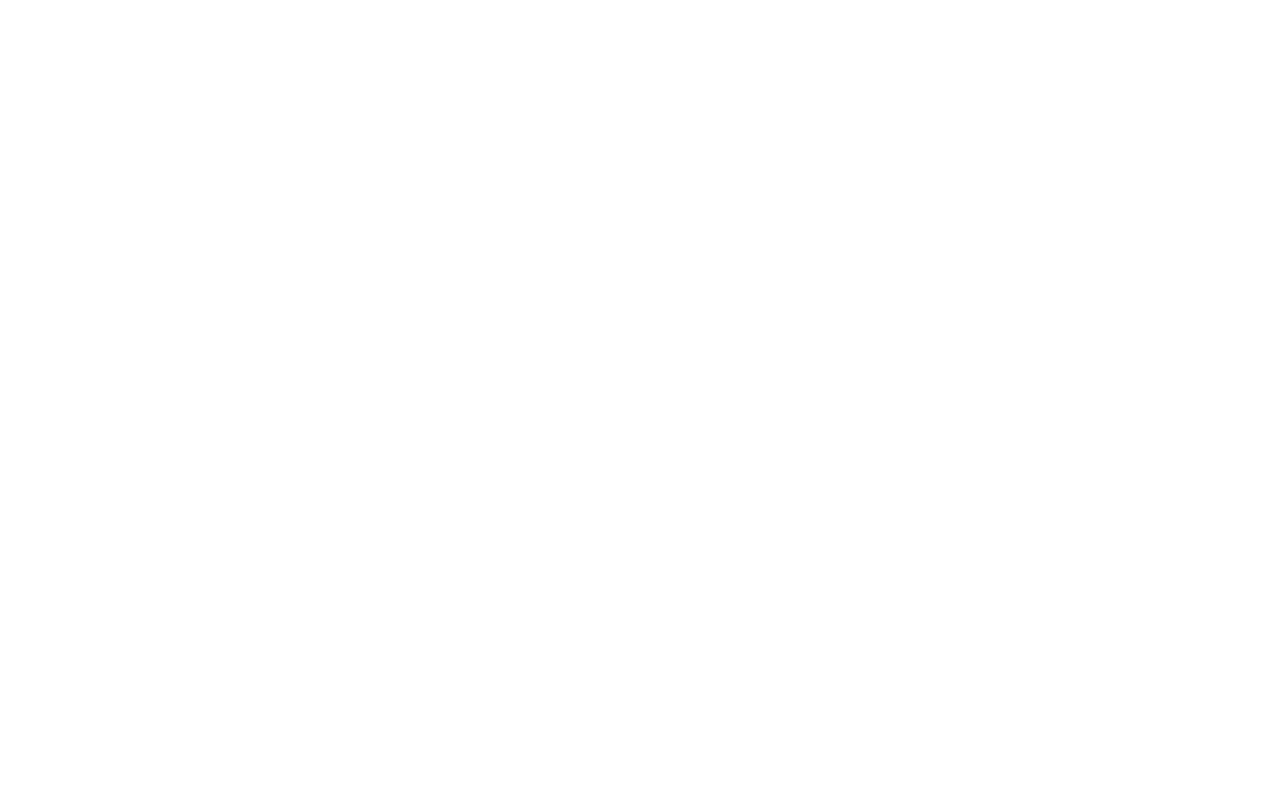
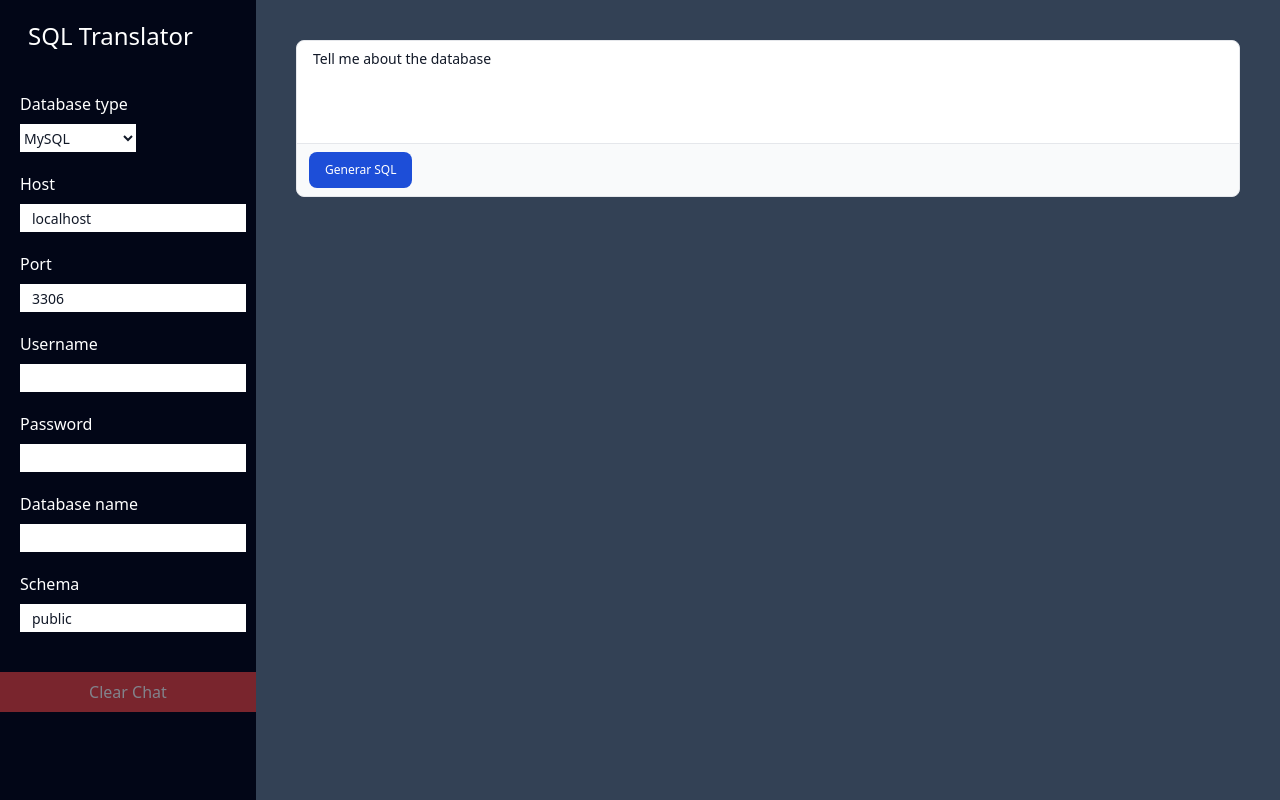
Before and after one commit to FebeFarina/sql-translator, a React (Create React App) app: page / in a window 1280 px wide. Built offline with nearby package versions, Linux system fonts and the light colour scheme.

Commit message:
Connection data and simple input with outputs

```diff
--- a/src/App.js
+++ b/src/App.js
@@ -1,8 +1,247 @@
+import React, { useState, useEffect } from 'react';
 
 
 function App() {
+
+  const [answers, setAnswers] = useState([]);
+  const [sqlQuerys, setSqlQuerys] = useState([]);
+  const [query, setQuery] = useState('Tell me about the database');
+  const [connectionStatus, setConnectionStatus] = useState(undefined);
+  const [databaseInfo, setDatabaseInfo] = useState(undefined);
+  const [isLoading, setIsLoading] = useState(false);
+  const [databaseType, setDatabaseType] = useState("mysql");
+  const [port, setPort] = useState(3306);
+  const [host, setHost] = useState("localhost");
+  const [username, setUsername] = useState("");
+  const [password, setPassword] = useState("");
+  const [database, setDatabase] = useState("");
+  const [schema, setSchema] = useState("public");
+
+  useEffect(() => {
+    switch (databaseType) {
+      case "mysql":
+      case "mariadb":
+        setPort(3306);
+        break;
+      case "postgres":
+        setPort(5432);
+        break;
+      case "oracle":
+        setPort(1521);
+        break;
+      case "mssql":
+        setPort(1433);
+        break;
+      case "mongodb":
+        setPort(27017);
+        break;
+      case "sqlite":
+        setPort(8191);
+        break;
+      default:
+        setPort("");
+    }
+  }, [databaseType]);
+
+  const clearChat = () => {
+    setAnswers([]);
+    setSqlQuerys([]);
+  }
+
+  const testConnection = async () => {
+    const response = await fetch('http://localhost:3001/ping', {
+      method: 'POST',
+      headers: {
+        'Content-Type': 'application/json',
+      },
+      body: JSON.stringify({
+        databaseType,
+        host,
+        port,
+        username,
+        password,
+        database,
+        schema,
+      }),
+    });
+
+    if (response.ok) {
+      setDatabaseInfo({
+        databaseType,
+        host,
+        port,
+        username,
+        password,
+        database,
+        schema,
+      });
+      setConnectionStatus(true);
+    } else {
+      setConnectionStatus(false);
+    }
+  };
+
+  const handleQuerySubmit = async (event) => {
+    setIsLoading(true);
+    event.preventDefault();
+    await testConnection();
+    if (!connectionStatus) {
+      setIsLoading(false);
+      return;
+    }
+    const response = await fetch("http://localhost:3001/", {
+      method: "POST",
+      headers: {
+        "Content-Type": "application/json",
+      },
+      body: JSON.stringify({
+        databaseInfo,
+        query,
+      }),
+    });
+    const data = await response.json();
+    setAnswers(answers.concat(data.answer));
+    setSqlQuerys(sqlQuerys.concat(data.sqlQuery));
+    setIsLoading(false);
+  };
+
   return (
-    <div className="App">
+    <div className="h-screen overflow-hidden flex z-0 relative">
+      <div className="w-1/5 bg-slate-950">
+        <div className="flex flex-col h-full min-h-0">
+          <h1 className="text-2xl text-white px-7 py-5">SQL Translator</h1>
+          <form className="max-w-sm mx-auto p-5">
+            <div className="mb-5">
+              <label for="database" className="block text-white mb-2">Database type</label>
+              <select className=" h-7 text-sm text-gray-900 bg-white border-0 dark:bg-gray-800 focus:ring-0 dark:text-white dark:placeholder-gray-400"
+                name="databaseType"
+                id="databaseType"
+                value={databaseType}
+                onChange={(e) => setDatabaseType(e.target.value)}>
+                <option value="mysql">MySQL</option>
+                <option value="postgres">PostgreSQL</option>
+                <option value="sqlite"> SQLite</option>
+                <option value="oracle">Oracle</option>
+                <option value="mssql">MS SQL Server</option>
+                <option value="mongodb">MongoDB</option>
+                <option value="mariadb">MariaDB</option>
+              </select>
+            </div>
+            <div className="mb-5">
+              <label for="host" className="block text-white mb-2 ">Host</label>
+              <input type="text"
+                id="host"
+                name="host"
+                value={host}
+                onChange={e => setHost(e.target.value)}
+                className=" h-7 text-sm text-gray-900 bg-white border-0 dark:bg-gray-800 focus:ring-0 dark:text-white dark:placeholder-gray-400 w-50 p-3" />
+            </div>
+            <div className="mb-5">
+              <label for="port" className="block text-white mb-2">Port</label>
+              <input type="number"
+                id="port"
+                name="port"
+                value={port}
+                onChange={(e) => setPort(e.target.value)}
+                className=" h-7 text-sm text-gray-900 bg-white border-0 dark:bg-gray-800 focus:ring-0 dark:text-white dark:placeholder-gray-400 w-50 p-3" />
+            </div>
+            <div className="mb-5">
+              <label for="username" className="block text-white mb-2">Username</label>
+              <input type="text"
+                id="username"
+                name="username"
+                value={username}
+                onChange={(e) => setUsername(e.target.value)}
+                className=" h-7 text-sm text-gray-900 bg-white border-0 dark:bg-gray-800 focus:ring-0 dark:text-white dark:placeholder-gray-400 w-50 p-3" />
+            </div>
+            <div className="mb-5">
+              <label for="password" className="block text-white mb-2">Password</label>
+              <input type="password"
+                id="password"
+                name="password"
+                value={password}
+                onChange={(e) => setPassword(e.target.value)}
+                className=" h-7 text-sm text-gray-900 bg-white border-0 dark:bg-gray-800 focus:ring-0 dark:text-white dark:placeholder-gray-400 w-50 p-3" />
+            </div>
+            <div className="mb-5">
+              <label for="database" className="block text-white mb-2">Database name</label>
+              <input type="text"
+                id="database"
+                name="database"
+                value={database}
+                onChange={(e) => setDatabase(e.target.value)}
+                className=" h-7 text-sm text-gray-900 bg-white border-0 dark:bg-gray-800 focus:ring-0 dark:text-white dark:placeholder-gray-400 w-50 p-3" />
+            </div>
+            <div className="mb-5">
+              <label for="schema" className="block text-white mb-2">Schema</label>
+              <input type="text"
+                id="schema"
+                name="schema"
+                value={schema}
+                onChange={(e) => setSchema(e.target.value)}
+                className=" h-7 text-sm text-gray-900 bg-white border-0 dark:bg-gray-800 focus:ring-0 dark:text-white dark:placeholder-gray-400 w-50 p-3" />
+            </div>
+          </form>
+
+          {connectionStatus ? (
+            <div className="p-5">
+              <h2 className="text-center text-green-600">Connection OK</h2>
+            </div>
+          ) : connectionStatus === false ? (
+            <div className="p-5">
+              <h2 className="text-center text-red-600">Connection failed</h2>
+            </div>
+          ) : null}
+
+          <button className={answers.length > 0 ? "w-full bg-red-500 text-white py-2" : "w-full bg-red-500 text-white py-2 opacity-50 cursor-not-allowed"} type="button"
+          onClick={clearChat}>Clear Chat</button>
+        </div>
+      </div>
+      <div className="w-4/5 relative flex max-w-full flex-1 flex-col overflow-hidden bg-slate-700">
+        <main className='relative flex-1 overflow-auto transition-width'>
+          <form className="m-10" onSubmit={handleQuerySubmit}>
+            <div className="w-auto mb-4 border border-gray-200 rounded-lg bg-gray-50 dark:bg-gray-700 dark:border-gray-600">
+              <div className="px-4 py-2 bg-white rounded-t-lg dark:bg-gray-800">
+                <label htmlFor="query" className="sr-only">
+                  Escriba su petición
+                </label>
+                <textarea
+                  id="query"
+                  rows="4"
+                  className="w-full px-0 text-sm text-gray-900 bg-white border-0 dark:bg-gray-800 dark:text-white dark:placeholder-gray-400 resize-none"
+                  placeholder="Escriba su petición"
+                  required
+                  value={query}
+                  onChange={(e) => setQuery(e.target.value)}></textarea>
+              </div>
+              <div className="flex items-center justify-between px-3 py-2 border-t dark:border-gray-600">
+                <button
+                  type="submit"
+                  className="inline-flex items-center py-2.5 px-4 text-xs font-medium text-center text-white bg-blue-700 rounded-lg focus:ring-4 focus:ring-blue-200 dark:focus:ring-blue-900 hover:bg-blue-800">
+                  Generar SQL
+                </button>
+              </div>
+            </div>
+          </form>
+          <div className="p-5">
+            {isLoading ? (
+              <div className="text-center">
+                <p className="text-white">Loading...</p>
+              </div>
+            ) : (
+              <div className="flex flex-col">
+                {answers.map((answer, index) => (
+                  <div key={index} className="mb-5">
+                    <h2 className="text-white">Answer {index + 1}</h2>
+                    <p className="text-white">{answer}</p>
+                    <p className="text-white">SQL Query: {sqlQuerys[index]}</p>
+                  </div>
+                ))}
+              </div>
+            )}
+          </div>
+        </main>
+      </div>
     </div>
   );
 }
--- /dev/null
+++ b/src/components/SideMenu.jsx
@@ -0,0 +1,10 @@
+function SideMenu() {
+
+    return (
+        <div className="side-menu">
+        </div>
+    )
+
+}
+
+export default SideMenu;
```
Also changed, not shown: 1 other file (tests, documents, lock files or other folders).
